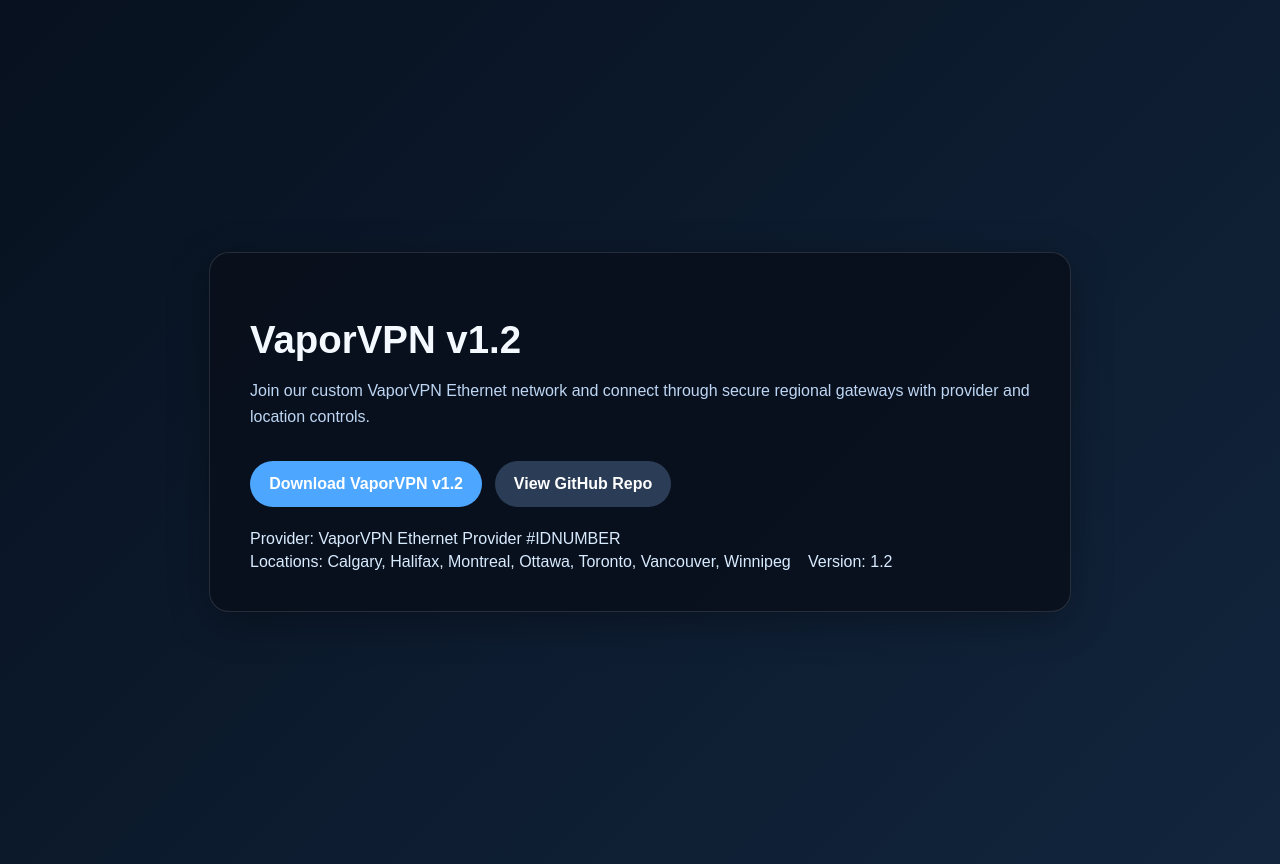
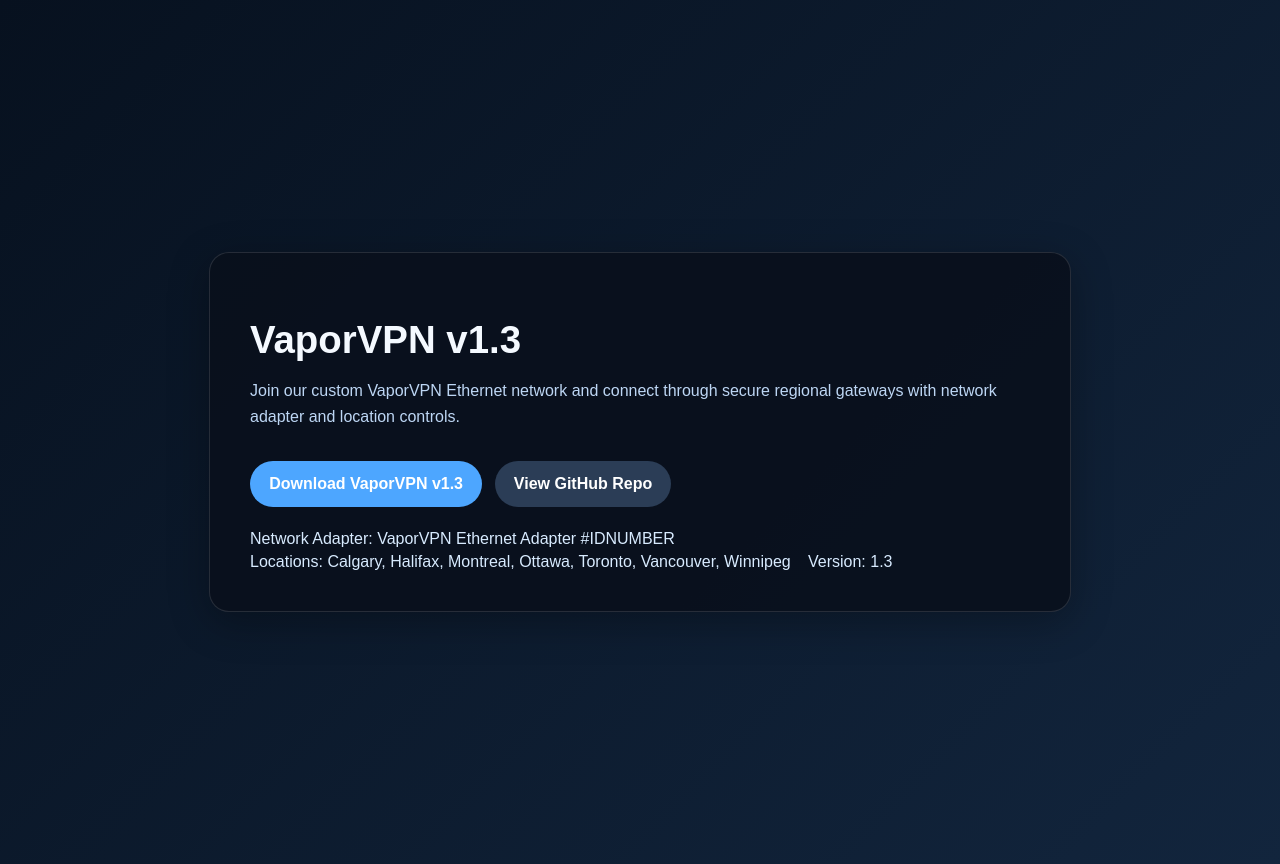
Before and after one commit to Yuchina12/VaporVPN, a plain HTML site: page index.html in a window 1280 px wide. Drawn offline with Linux system fonts and the light colour scheme.

```diff
--- a/index.html
+++ b/index.html
@@ -3,7 +3,7 @@
   <head>
     <meta charset="UTF-8" />
     <meta name="viewport" content="width=device-width, initial-scale=1.0" />
-    <title>VaporVPN v1.2</title>
+    <title>VaporVPN v1.3</title>
     <style>
       body {
         margin: 0;
@@ -46,14 +46,14 @@
   <body>
     <div class="hero">
       <div class="card">
-        <h1>VaporVPN v1.2</h1>
-        <p>Join our custom VaporVPN Ethernet network and connect through secure regional gateways with provider and location controls.</p>
-        <a class="btn" href="download/vaporvpn_v1.2.exe">Download VaporVPN v1.2</a>
+        <h1>VaporVPN v1.3</h1>
+        <p>Join our custom VaporVPN Ethernet network and connect through secure regional gateways with network adapter and location controls.</p>
+        <a class="btn" href="download/vaporvpn_v1.3.exe">Download VaporVPN v1.3</a>
         <a class="btn secondary" href="https://github.com/Yuchina12/VaporVPN" target="_blank" rel="noreferrer">View GitHub Repo</a>
         <div class="features">
-          <span>Provider: VaporVPN Ethernet Provider #IDNUMBER</span>
+          <span>Network Adapter: VaporVPN Ethernet Adapter #IDNUMBER</span>
           <span>Locations: Calgary, Halifax, Montreal, Ottawa, Toronto, Vancouver, Winnipeg</span>
-          <span>Version: 1.2</span>
+          <span>Version: 1.3</span>
         </div>
       </div>
     </div>
```
Also changed, not shown: 4 other files.
